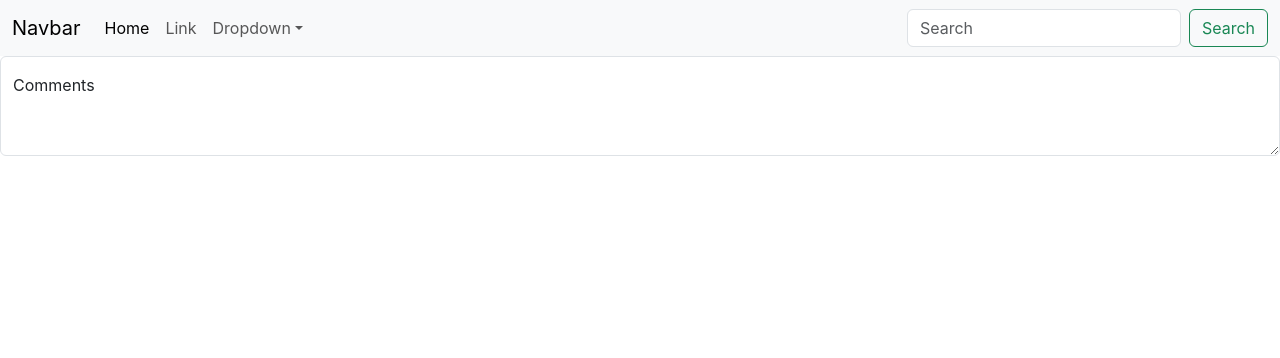
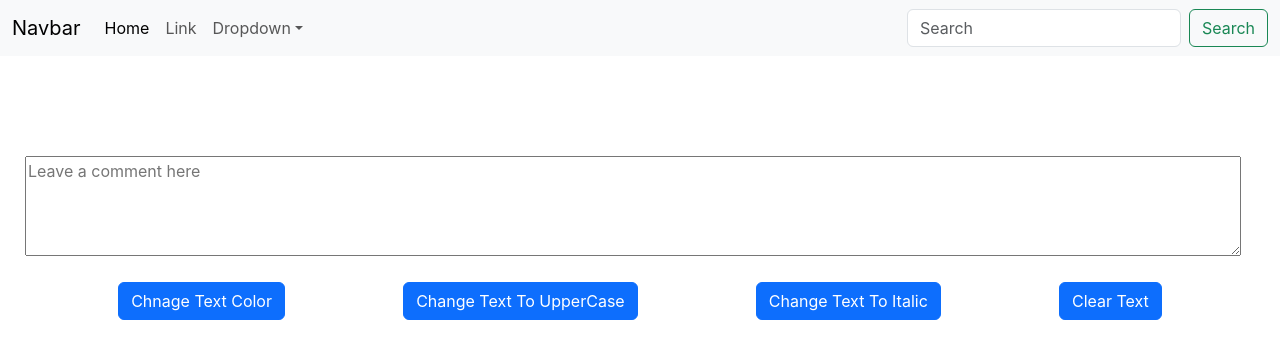
Before and after one commit to Aman-dev2024/typoraft, a React (Create React App) app: page / in a window 1280 px wide. Shown: the top 358 px of the page. Built offline with nearby package versions, Linux system fonts and the light colour scheme.

Commit message:
added style to Text area and add buttons in text area

```diff
--- a/src/components/Textarea.js
+++ b/src/components/Textarea.js
@@ -2,9 +2,16 @@ import React from 'react'
 
 export default function Textarea() {
   return (
+    <div>
     <div class="form-floating">
-  <textarea class="form-control" placeholder="Leave a comment here" id="floatingTextarea2" style={{height: "100px"}}></textarea>
-  <label for="floatingTextarea2">Comments</label>
+  <textarea class="form" placeholder="Leave a comment here" id="floatingTextarea2" style={{height: "100px", width:"95%", marginTop:"100px", marginLeft:"25px"}}></textarea>
+</div>
+<div class="buttons" style={{display:"flex", justifyContent:"space-evenly", marginTop:"20px"}}>
+<button type="button" class="btn btn-primary">Chnage Text Color</button>
+<button type="button" class="btn btn-primary">Change Text To UpperCase</button>
+<button type="button" class="btn btn-primary">Change Text To Italic</button>
+<button type="button" class="btn btn-primary">Clear Text</button>
+</div>
 </div>
   )
 }
```
